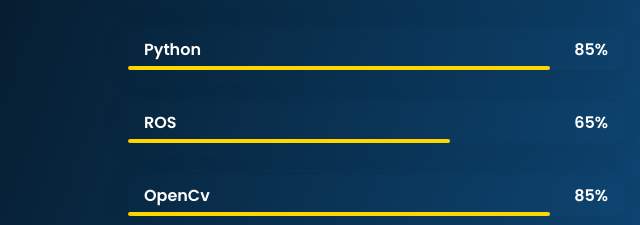
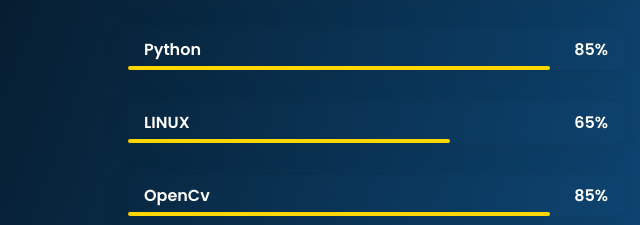
Before and after one commit to RitikaK12/Portfolio_website, a plain HTML site: page index.html in a window 1280 px wide. Shown: the part 1435-1660 px from the top of the page, 0-640 px from the left. Drawn offline with nearby package versions, Linux system fonts and the light colour scheme; files whose address does not match are found by name.

Commit message:
index.html

```diff
--- a/index.htm
+++ b/index.html
@@ -118,7 +118,7 @@
                         <div class="skills__data">
                             <div class="skills__names">
                                 <i class= ></i>
-                                <span class="skills__name">ROS</span>
+                                <span class="skills__name">LINUX</span>
                             </div>
                             <div class="skills__bar skills__js">
 
```
